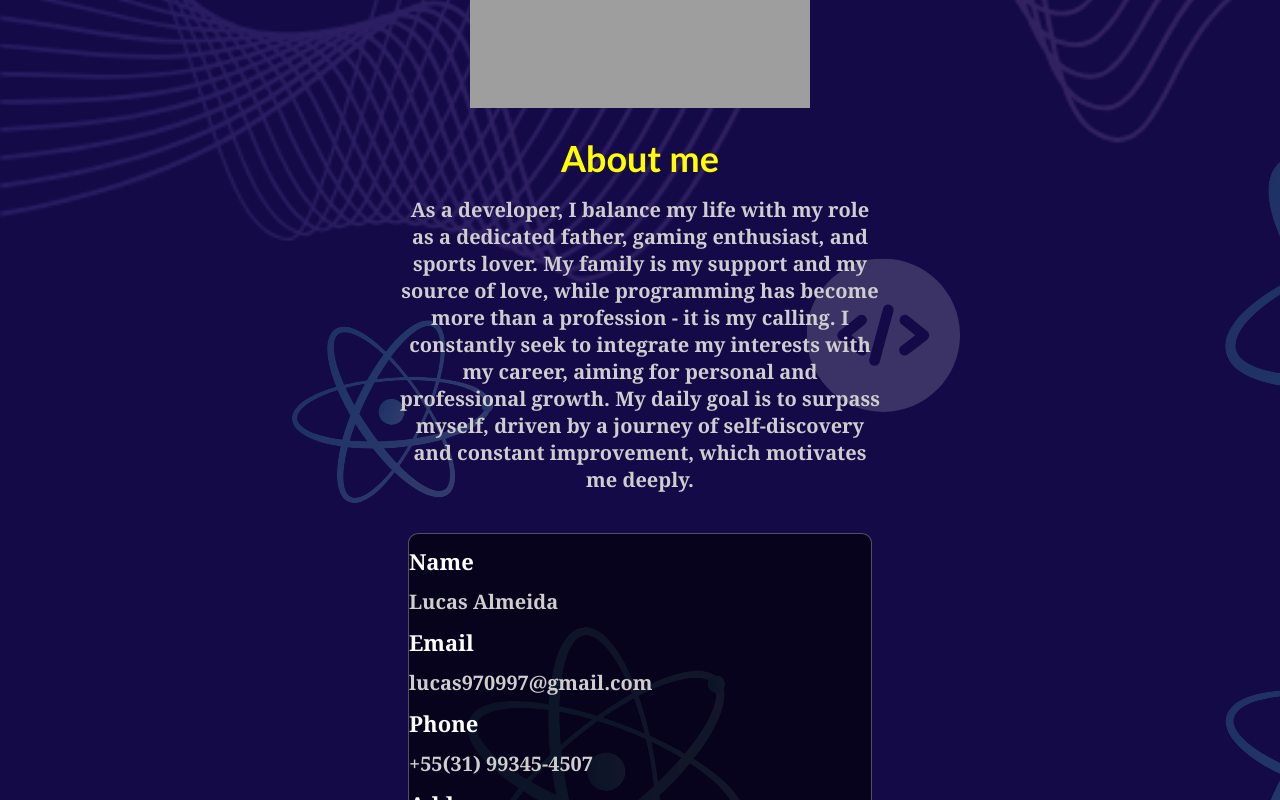
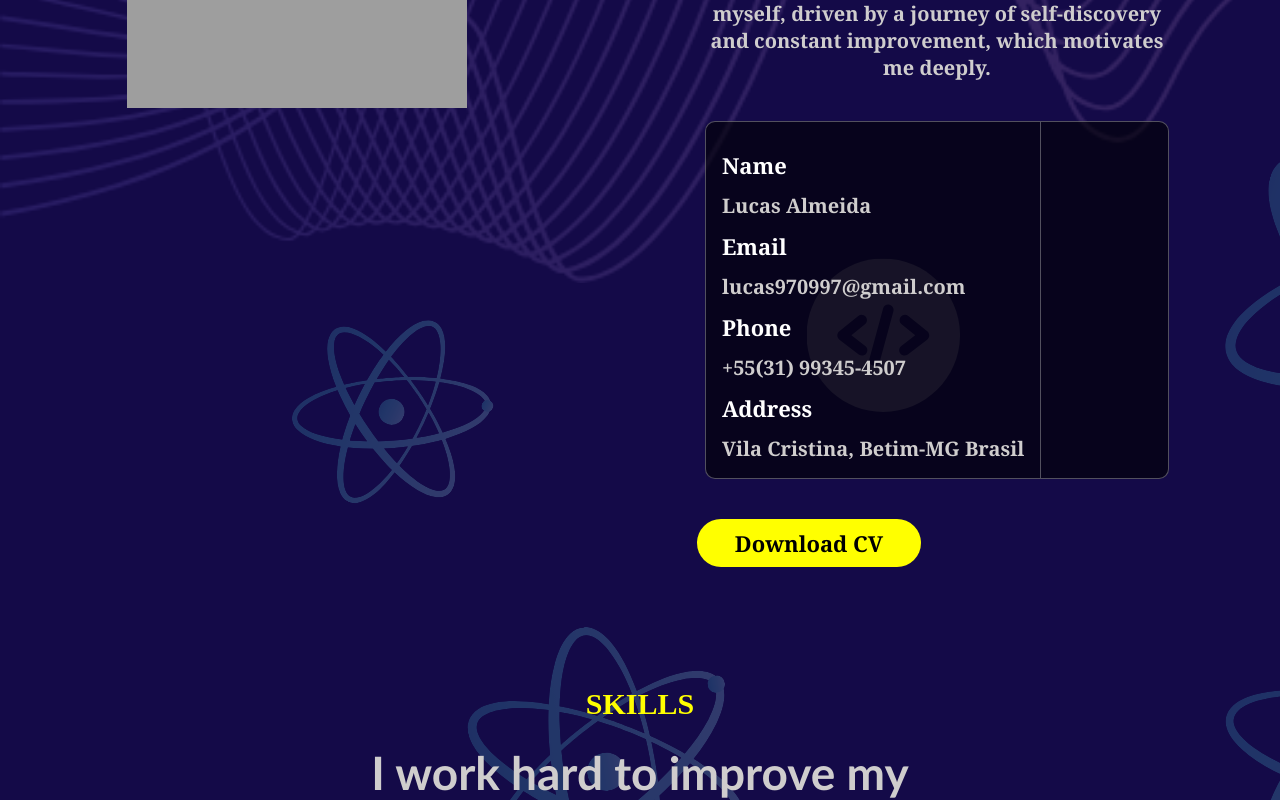
Before and after one commit to LucasPereira9/personalPortfolio, a Next.js app: page /en in a window 1280 px wide. Shown: the part 2000-2800 px from the top of the page. Built offline with nearby package versions, Linux system fonts and the light colour scheme; grey boxes are pictures that could not be loaded.

Commit message:
fix: style fixed

```diff
--- a/src/components/ability/ability.module.css
+++ b/src/components/ability/ability.module.css
@@ -27,6 +27,6 @@
 @media only screen and (max-width: 1110px) {
     .container {
         width: 40vh;
-        height: 55vh;
+        height: 52vh;
     }
 }
--- a/src/components/about/about.module.css
+++ b/src/components/about/about.module.css
@@ -3,12 +3,6 @@
     display: flex;
     margin-top: 10vh;
     justify-content: space-around;
-}
-.content_mobile {
-    align-items: center;
-    display: flex;
-    flex-direction: column;
-    margin-top: 10vh;
 }
 .about_content {
     max-width: 60vh;
@@ -18,13 +12,6 @@
     font-size: 36px;
     font-family: 'Trebuchet MS', 'Lucida Sans Unicode', 'Lucida Grande', 'Lucida Sans', Arial, sans-serif;
     margin-bottom: 2vh;
-}
-.about_title_mobile {
-    color: #FFFF00;
-    font-size: 36px;
-    font-family: 'Trebuchet MS', 'Lucida Sans Unicode', 'Lucida Grande', 'Lucida Sans', Arial, sans-serif;
-    margin-bottom: 2vh;
-    text-align: center;
 }
 .about_description_mobile {
     text-align: center;
@@ -48,22 +35,11 @@
     border-width: 0px;
     border-right-width: 1px;
 }
-.complement_content_mobile {
-    border-color: #b9b9b96c;
-    border-style: solid;
-    border-width: 0px;
-}
 .complement_item {
     margin-top: 1.5vh;
     margin-bottom: 1.5vh;
 }
 .button_container {
-    margin-top: 5vh;
-}
-.button_container_mobile {
-    align-items: center;
-    display: flex;
-    justify-content: center;
     margin-top: 5vh;
 }
 .icon_container {
@@ -109,3 +85,23 @@
     font-size: 28px;
     font-family: Cambria, Cochin, Georgia, Times, 'Times New Roman', serif;
 }
+
+
+@media only screen and (max-width: 1110px) {
+    .content {
+        align-items: center;
+        flex-direction: column;
+    }
+    .about_title {
+        text-align: center;
+    }
+    .complement_content {
+        border-right-width: 0px;
+    }
+    .button_container {
+        align-items: center;
+        display: flex;
+        justify-content: center;
+    }
+
+}
--- a/src/components/about/index.tsx
+++ b/src/components/about/index.tsx
@@ -36,7 +36,7 @@ export default function About(props: IAboutProps) {
 
     return (
     <div id={props.id}>
-        <div className={props.isPhone ? styles.content_mobile : styles.content}>
+        <div className={styles.content}>
             <div>
                 {!props.isPhone && <div className={styles.icon_container}>
                     <AiOutlineCodepen  className={styles.icon}  />
@@ -55,10 +55,10 @@ export default function About(props: IAboutProps) {
 
             </div>
             <div className={styles.about_content}>
-                <h2 className={props.isPhone ? styles.about_title_mobile : styles.about_title}>{t('Sobre Mim')}</h2>
+                <h2 className={styles.about_title}>{t('Sobre Mim')}</h2>
                 <h3 className={props.isPhone ? styles.about_description_mobile : undefined}>{t('Como desenvolvedor, equilibro')}</h3>
                 <div className={styles.complement}>
-                    <div className={props.isPhone ? styles.complement_content_mobile : styles.complement_content}>
+                    <div className={styles.complement_content}>
                         {FirstComplements}
                         {props.isPhone && SecondComplements}
                     </div>
@@ -68,7 +68,7 @@ export default function About(props: IAboutProps) {
                     </div>
                 }
                 </div>
-                <div className={props.isPhone ? styles.button_container_mobile : styles.button_container}>
+                <div className={styles.button_container}>
                     <PrimaryButton buttonFunction={() => handleDownload()} title={'Carregar CV'} />
                 </div>
             </div>
```
